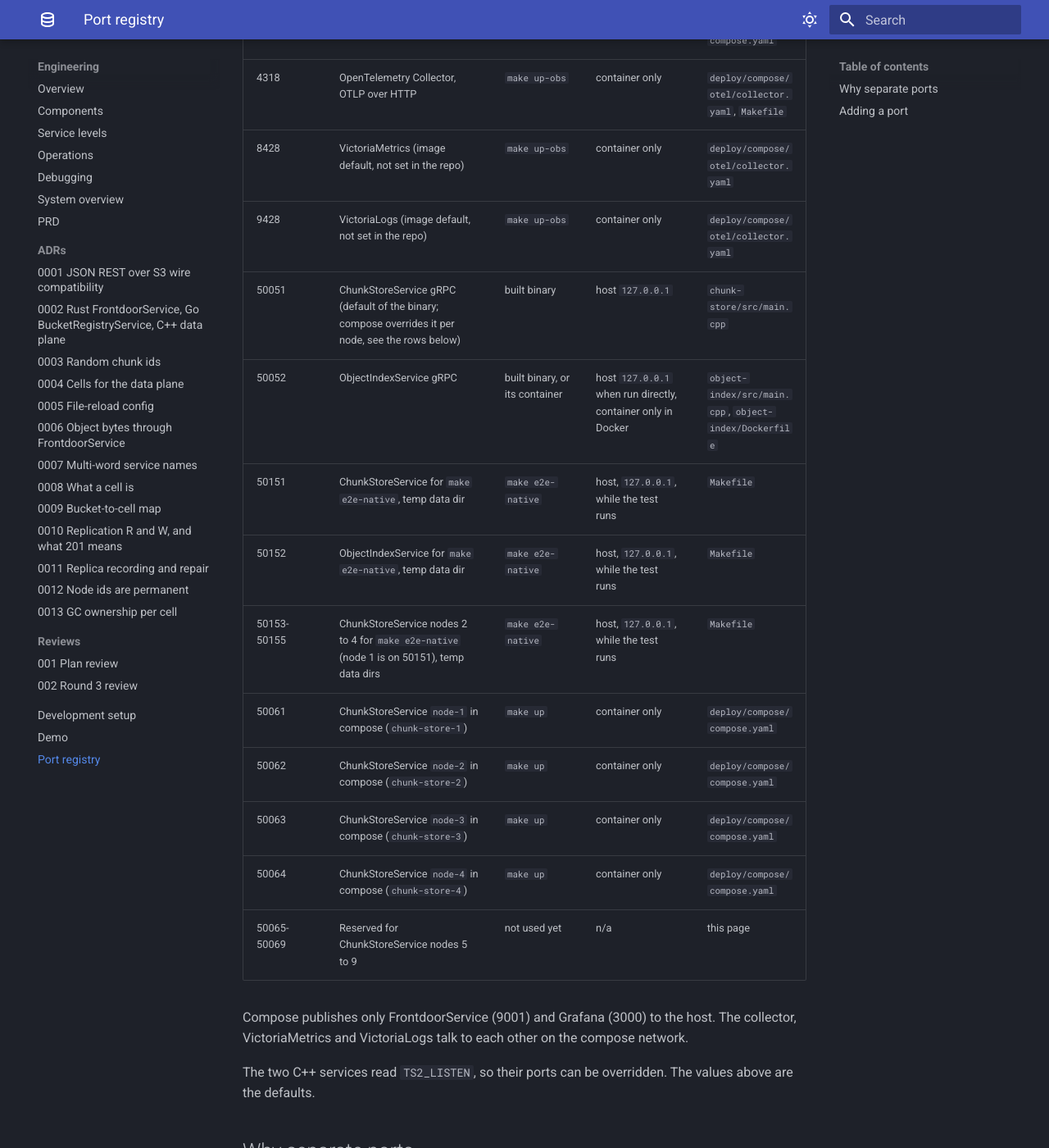
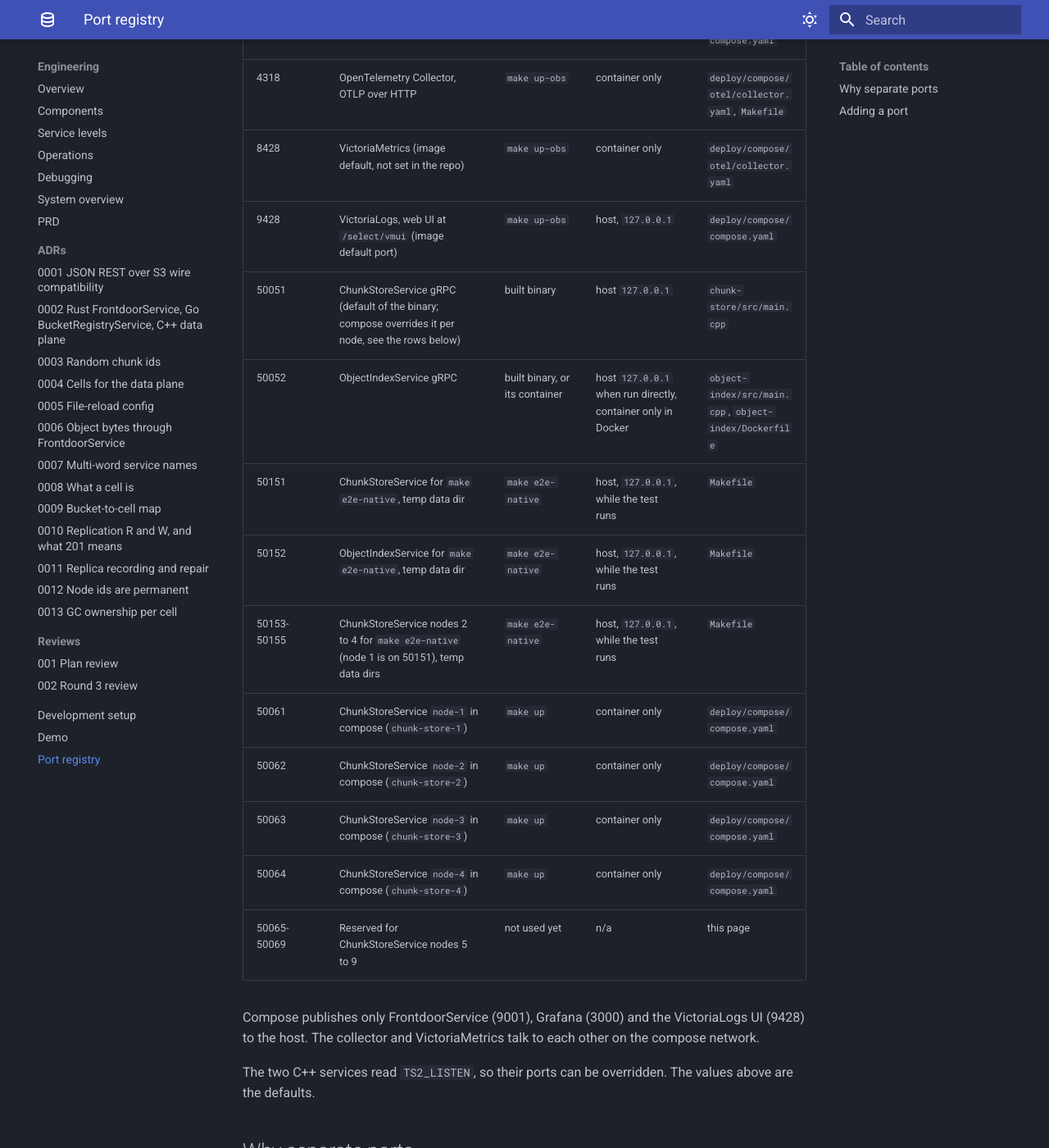
Before and after one commit to pratikSethi/toy-storage-service, an MkDocs documentation site: the page built from docs/ports.md, in a window 1280 px wide and 1400 px high, scrolled down 787 px. Shown: the whole window at 82% size. Built offline with MkDocs 1.6.1 and Material for MkDocs 9.7.7, drawn with Linux system fonts in a browser that asks for light colours.

Commit message:
compose: publish victorialogs ui on 127.0.0.1:9428

```diff
--- a/docs/ports.md
+++ b/docs/ports.md
@@ -12,7 +12,7 @@ Every port TS2 uses, in one place. **Rule: a new port goes in this table in the
 | 3000 | Grafana | `make up-obs` | host, `127.0.0.1` | `deploy/compose/compose.yaml` |
 | 4318 | OpenTelemetry Collector, OTLP over HTTP | `make up-obs` | container only | `deploy/compose/otel/collector.yaml`, `Makefile` |
 | 8428 | VictoriaMetrics (image default, not set in the repo) | `make up-obs` | container only | `deploy/compose/otel/collector.yaml` |
-| 9428 | VictoriaLogs (image default, not set in the repo) | `make up-obs` | container only | `deploy/compose/otel/collector.yaml` |
+| 9428 | VictoriaLogs, web UI at `/select/vmui` (image default port) | `make up-obs` | host, `127.0.0.1` | `deploy/compose/compose.yaml` |
 | 50051 | ChunkStoreService gRPC (default of the binary; compose overrides it per node, see the rows below) | built binary | host `127.0.0.1` | `chunk-store/src/main.cpp` |
 | 50052 | ObjectIndexService gRPC | built binary, or its container | host `127.0.0.1` when run directly, container only in Docker | `object-index/src/main.cpp`, `object-index/Dockerfile` |
 | 50151 | ChunkStoreService for `make e2e-native`, temp data dir | `make e2e-native` | host, `127.0.0.1`, while the test runs | `Makefile` |
@@ -24,7 +24,7 @@ Every port TS2 uses, in one place. **Rule: a new port goes in this table in the
 | 50064 | ChunkStoreService `node-4` in compose (`chunk-store-4`) | `make up` | container only | `deploy/compose/compose.yaml` |
 | 50065-50069 | Reserved for ChunkStoreService nodes 5 to 9 | not used yet | n/a | this page |
 
-Compose publishes only FrontdoorService (9001) and Grafana (3000) to the host. The collector, VictoriaMetrics and VictoriaLogs talk to each other on the compose network.
+Compose publishes only FrontdoorService (9001), Grafana (3000) and the VictoriaLogs UI (9428) to the host. The collector and VictoriaMetrics talk to each other on the compose network.
 
 The two C++ services read `TS2_LISTEN`, so their ports can be overridden. The values above are the defaults.
 
```
Also changed, not shown: 1 other file.
